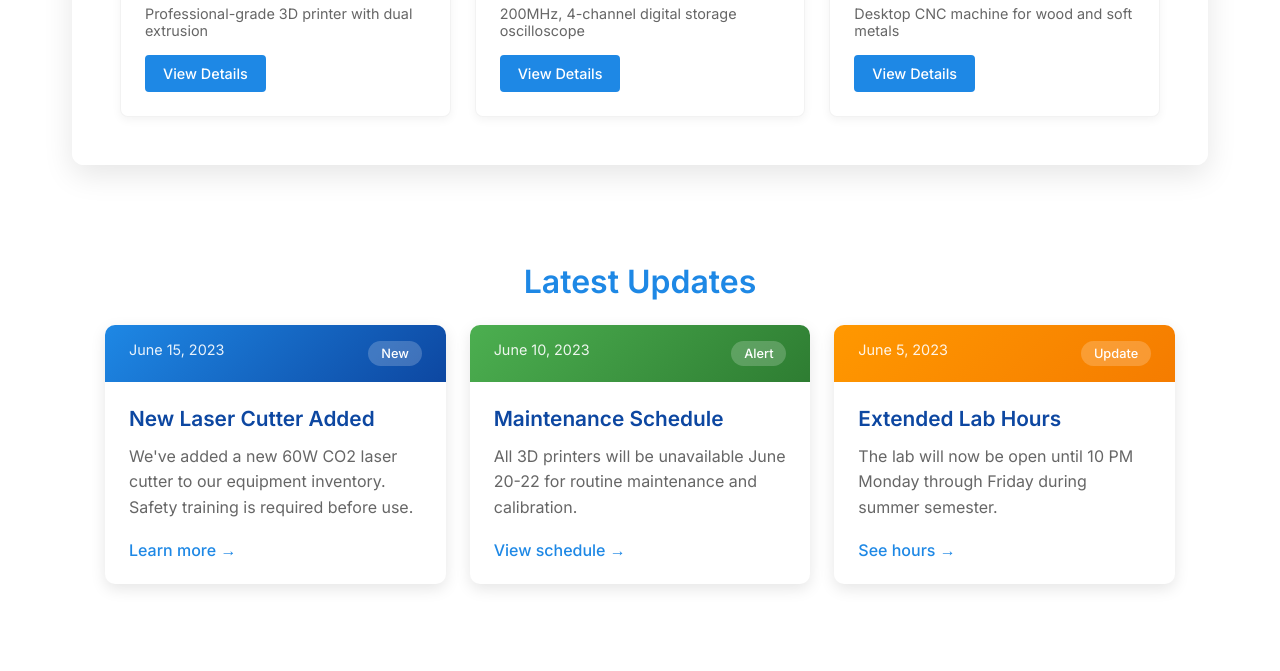
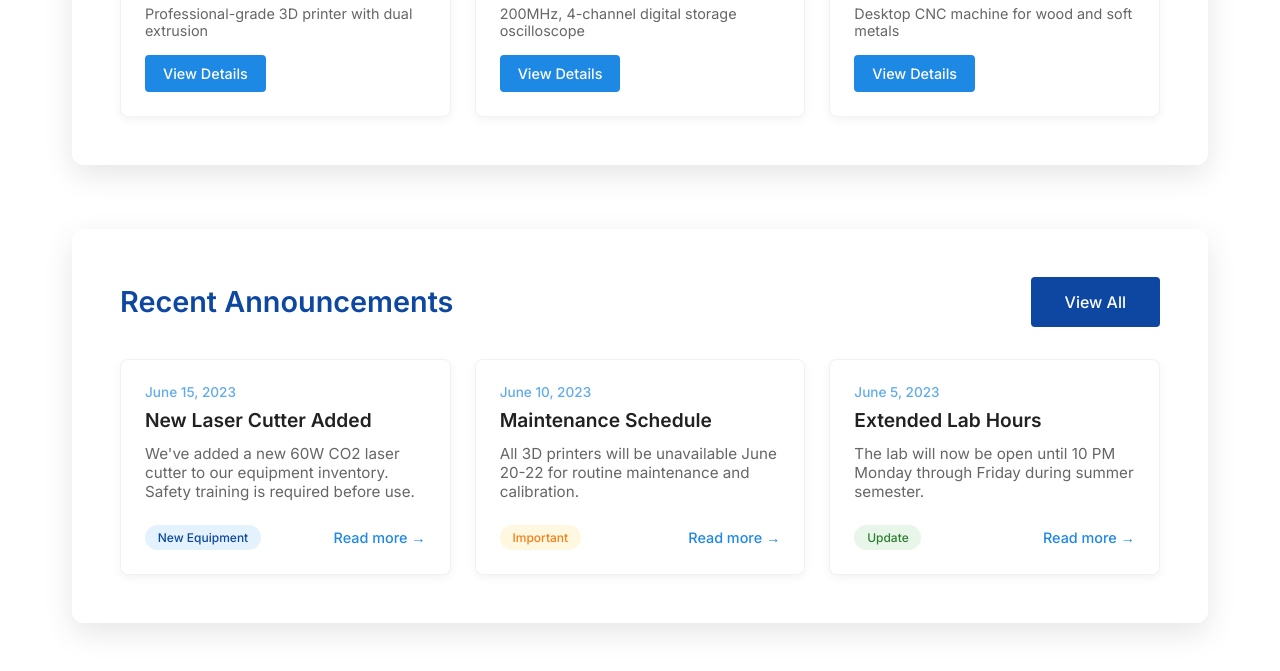
Before and after one commit to itsjanajana/TinkerLabAccessSystem, a plain HTML site: page index.html in a window 1280 px wide. Shown: the part 1121-1792 px from the top of the page. Drawn offline with Linux system fonts and the light colour scheme.

Commit message:
Update index.html

```diff
--- a/index.html
+++ b/index.html
@@ -423,127 +423,136 @@
         </section>
 
 <!-- Announcements -->
-<section class="announcements fade-in delay-2">
-    <h2 style="margin-bottom: 1.5rem; color: var(--primary); text-align: center; font-size: 2rem;">Latest Updates</h2>
+<!-- Announcements -->
+<section class="announcements-section fade-in delay-2">
+    <div class="section-header">
+        <h2>Recent Announcements</h2>
+        <a href="#" class="btn btn-dark">View All</a>
+    </div>
 
-    <div class="announcement-container">
+    <div class="announcements-grid">
         <div class="announcement-card">
-            <div class="announcement-header" style="background: linear-gradient(135deg, #1E88E5 0%, #0D47A1 100%);">
-                <div class="announcement-date">June 15, 2023</div>
-                <div class="announcement-badge">New</div>
-            </div>
-            <div class="announcement-body">
+            <div class="announcement-date" style="color: var(--primary);">June 15, 2023</div>
             <h3>New Laser Cutter Added</h3>
             <p>We've added a new 60W CO2 laser cutter to our equipment inventory. Safety training is required before use.</p>
-                <a href="#" class="announcement-link">Learn more →</a>
+            <div class="announcement-footer">
+                <span class="badge" style="background: #E3F2FD; color: var(--primary-dark);">New Equipment</span>
+                <a href="#" class="read-more">Read more →</a>
             </div>
         </div>
 
         <div class="announcement-card">
-            <div class="announcement-header" style="background: linear-gradient(135deg, #4CAF50 0%, #2E7D32 100%);">
-                <div class="announcement-date">June 10, 2023</div>
-                <div class="announcement-badge">Alert</div>
-            </div>
-            <div class="announcement-body">
+            <div class="announcement-date" style="color: var(--primary);">June 10, 2023</div>
             <h3>Maintenance Schedule</h3>
             <p>All 3D printers will be unavailable June 20-22 for routine maintenance and calibration.</p>
-                <a href="#" class="announcement-link">View schedule →</a>
+            <div class="announcement-footer">
+                <span class="badge" style="background: #FFF8E1; color: #F57F17;">Important</span>
+                <a href="#" class="read-more">Read more →</a>
             </div>
         </div>
 
         <div class="announcement-card">
-            <div class="announcement-header" style="background: linear-gradient(135deg, #FF9800 0%, #F57C00 100%);">
-                <div class="announcement-date">June 5, 2023</div>
-                <div class="announcement-badge">Update</div>
-            </div>
-            <div class="announcement-body">
+            <div class="announcement-date" style="color: var(--primary);">June 5, 2023</div>
             <h3>Extended Lab Hours</h3>
             <p>The lab will now be open until 10 PM Monday through Friday during summer semester.</p>
-                <a href="#" class="announcement-link">See hours →</a>
+            <div class="announcement-footer">
+                <span class="badge" style="background: #E8F5E9; color: #2E7D32;">Update</span>
+                <a href="#" class="read-more">Read more →</a>
             </div>
         </div>
     </div>
 </section>
 
 <style>
-    /* Add these styles to your existing CSS */
-    .announcements {
+    /* Announcements Section - Matching Featured Equipment Style */
+    .announcements-section {
+        background: rgba(255,255,255,0.95);
+        color: var(--dark-gray);
+        padding: 3rem;
+        border-radius: 12px;
         margin: 4rem 0;
+        box-shadow: 0 10px 30px rgba(0,0,0,0.1);
     }
 
-    .announcement-container {
+    .announcements-section h2 {
+        color: var(--primary-dark);
+    }
+
+    .announcements-grid {
         display: grid;
-        grid-template-columns: repeat(auto-fit, minmax(300px, 1fr));
+        grid-template-columns: repeat(auto-fill, minmax(300px, 1fr));
         gap: 1.5rem;
     }
 
     .announcement-card {
-        background: white;
-        border-radius: 10px;
-        overflow: hidden;
-        box-shadow: 0 5px 15px rgba(0,0,0,0.1);
-        transition: transform 0.3s ease, box-shadow 0.3s ease;
+        background: var(--white);
+        border-radius: 8px;
+        padding: 1.5rem;
+        box-shadow: 0 3px 10px rgba(0,0,0,0.05);
+        transition: all 0.3s ease;
+        border: 1px solid rgba(0,0,0,0.05);
+        display: flex;
+        flex-direction: column;
+        height: 100%;
     }
 
     .announcement-card:hover {
         transform: translateY(-5px);
-        box-shadow: 0 10px 25px rgba(0,0,0,0.15);
+        box-shadow: 0 5px 15px rgba(0,0,0,0.1);
     }
 
-    .announcement-header {
-        padding: 1rem 1.5rem;
-        color: white;
+    .announcement-date {
+        font-size: 0.85rem;
+        font-weight: 500;
+        margin-bottom: 0.5rem;
+    }
+
+    .announcement-card h3 {
+        font-size: 1.2rem;
+        color: var(--dark-gray);
+        margin-bottom: 0.8rem;
+    }
+
+    .announcement-card p {
+        font-size: 0.95rem;
+        color: #666;
+        margin-bottom: 1.5rem;
+        flex-grow: 1;
+    }
+
+    .announcement-footer {
         display: flex;
         justify-content: space-between;
         align-items: center;
+        margin-top: auto;
     }
 
-    .announcement-date {
-        font-size: 0.9rem;
-        opacity: 0.9;
-    }
-
-    .announcement-badge {
-        background: rgba(255,255,255,0.2);
+    .badge {
         padding: 0.3rem 0.8rem;
         border-radius: 20px;
-        font-size: 0.8rem;
+        font-size: 0.75rem;
         font-weight: 500;
     }
 
-    .announcement-body {
-        padding: 1.5rem;
-        color: var(--white);
+    .read-more {
+        color: var(--primary);
+        text-decoration: none;
+        font-size: 0.9rem;
+        font-weight: 500;
+        transition: color 0.3s ease;
     }
 
-    .announcement-body h3 {
+    .read-more:hover {
         color: var(--primary-dark);
-        margin-bottom: 0.8rem;
-        font-size: 1.3rem;
-    }
-
-    .announcement-body p {
-        color: #666;
-        margin-bottom: 1.2rem;
-        line-height: 1.6;
-    }
-
-    .announcement-link {
-        color: var(--primary);
-        text-decoration: none;
-        font-weight: 500;
-        display: inline-block;
-        transition: transform 0.3s ease;
-    }
-
-    .announcement-link:hover {
-        color: var(--primary-dark);
-        transform: translateX(5px);
     }
 
     @media (max-width: 768px) {
-        .announcement-container {
+        .announcements-grid {
             grid-template-columns: 1fr;
+        }
+
+        .announcements-section {
+            padding: 2rem 1rem;
         }
     }
 </style>
```
Lines whose indentation alone changed are shown as unchanged.
